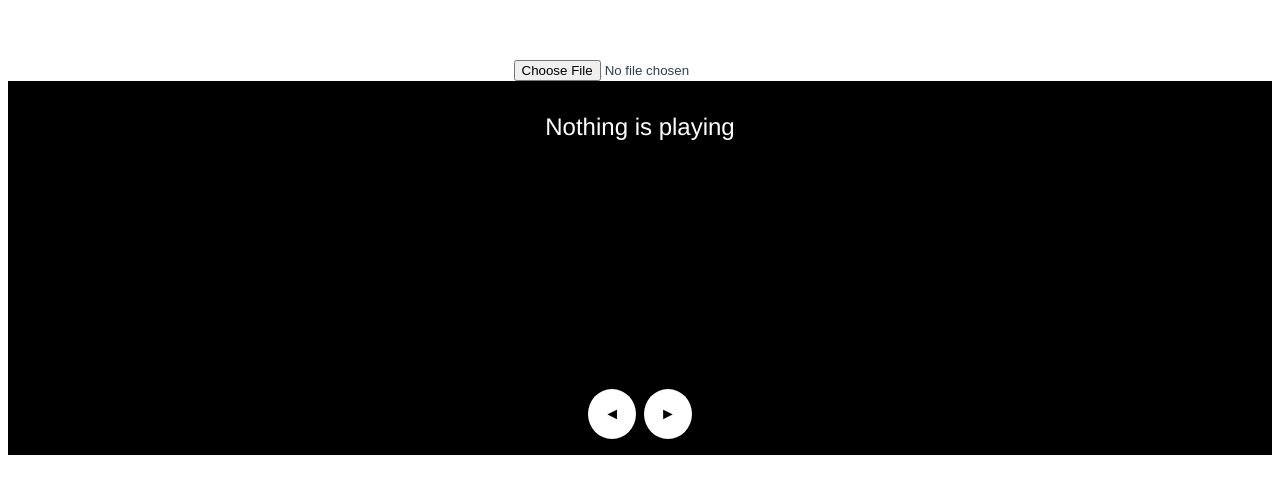
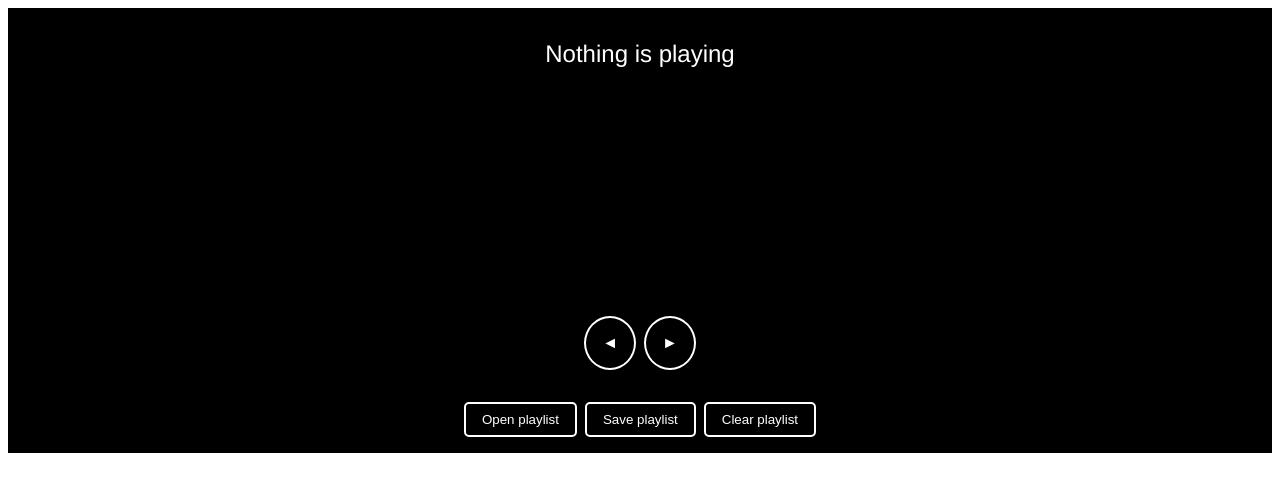
Before and after one commit to peterdee/deepseen-desktop, a Vue app: page / in a window 1280 px wide. Shown: the top 494 px of the page. Built offline with nearby package versions, Linux system fonts and the light colour scheme; the HTML template or start-up script is replaced by a standard one.

Commit message:
Drag & drop, styling, track switching

```diff
--- a/public/index.html
+++ b/public/index.html
@@ -14,7 +14,7 @@
       href="<%= BASE_URL %>favicon.ico"
       rel="icon"
     >
-    <title><%= htmlWebpackPlugin.options.title %></title>
+    <title>Audio Player</title>
   </head>
   <body>
     <noscript>
--- a/src/App.vue
+++ b/src/App.vue
@@ -1,10 +1,5 @@
 <template>
   <div id="app">
-    <input
-      name="file"
-      type="file"
-      @change="handleFileOpening($event)"
-    />
     <div
       v-if="currentlyPlaying"
       class="player"
@@ -23,7 +18,9 @@
         />
       </div>
       <Playlist
+        :current="audioID"
         :tracks="playlist"
+        @add-file="handleFileDrop($event)"
         @select-track="handleTrackSelection($event)"
       />
     </div>
@@ -31,19 +28,33 @@
       @play-next="playNext()"
       @play-previous="playPrevious()"
     />
+    <PlaylistControls
+      @clear-playlist="clearPlaylist()"
+      @open-playlist="openPlaylist()"
+      @save-playlist="savePlaylist()"
+    />
     <div v-if="playbackError">
-      <PlaybackError :message="playbackError" />
+      <PlaybackError
+        :message="playbackError"
+      />
     </div>
   </div>
 </template>
 
 <script>
+import { nextTick } from 'vue';
 import { promises as fs } from 'fs';
 import { lookup } from 'mime-types';
 
 import PlaybackControls from './components/PlaybackControls';
 import PlaybackError from './components/PlaybackError';
 import Playlist from './components/Playlist';
+import PlaylistControls from './components/PlaylistControls';
+
+// default application options
+const defaultOptions = {
+  loopPlaylist: false,
+};
 
 export default {
   name: 'App',
@@ -51,6 +62,7 @@ export default {
     PlaybackControls,
     PlaybackError,
     Playlist,
+    PlaylistControls,
   },
   data() {
     return {
@@ -58,6 +70,7 @@ export default {
       audioPath: '',
       audioType: '',
       audioURL: '',
+      options: null,
       playbackError: '',
       playlist: [],
     };
@@ -68,6 +81,10 @@ export default {
     },
   },
   mounted() {
+    // load application options
+    this.options = JSON.parse(localStorage.getItem('options')) || defaultOptions;
+
+    // load stored playlist
     this.playlist = JSON.parse(localStorage.getItem('playlist')) || [];
   },
   methods: {
@@ -76,27 +93,27 @@ export default {
      * @param {event} event - input event
      * @returns {void}
      */
-    handleFileOpening(event) {
-      event.preventDefault();
+    handleFileDrop(event) {
       this.playbackError = '';
 
+      const file = event.dataTransfer.files[0];
       const id = Date.now();
 
-      this.audioID = id;
-      this.audioPath = event.target.files[0].path;
-      this.audioType = event.target.files[0].type;
-      this.audioURL = URL.createObjectURL(event.target.files[0]);
+      return nextTick(() => {
+        const audio = new Audio();
+        audio.src = URL.createObjectURL(file);
 
-      const { player } = this.$refs;
-      return player.onloadedmetadata = () => {
+        // update the playlist
+        audio.oncanplay = () => {
           this.playlist.push({
-          duration: player.duration,
+            duration: audio.duration,
             id,
-          path: event.target.files[0].path,
-          type: event.target.files[0].type,
+            path: file.path,
+            type: file.type,
           });
           return localStorage.setItem('playlist', JSON.stringify(this.playlist));
         };
+      });
     },
     /**
      * Handle track selection
@@ -118,8 +135,16 @@ export default {
         this.audioURL = URL.createObjectURL(new Blob([buffer], { type: this.audioType }));
 
         // play the track
+        return nextTick(() => {
           const { player } = this.$refs;
-        return player.onloadedmetadata = () => player.play();
+          player.oncanplay = () => {
+            // play the next track when current one ends
+            player.onended = () => this.playNext();
+
+            // play the current track
+            return player.play();
+          };
+        });
       } catch (error) {
         if (error.code && error.code === 'ENOENT') {
           return this.playbackError = 'File not found!';
@@ -139,6 +164,13 @@ export default {
       this.audioURL = '';
       this.playbackError = '';
       return this.playlist = [];
+    },
+    /**
+     * Open an existing playlist
+     * @returns {Promise<*>}
+     */
+    openPlaylist() {
+      return console.log('open playlist');
     },
     /**
      * Play the next track
@@ -162,6 +194,13 @@ export default {
         return this.handleTrackSelection(previousTrackID);
       }
     },
+    /**
+     * Save current playlist
+     * @returns {Promise<*>}
+     */
+    savePlaylist() {
+      return console.log('save playlist', this.playlist);
+    },
   },
 };
 </script>
@@ -172,8 +211,6 @@ export default {
   -webkit-font-smoothing: antialiased;
   -moz-osx-font-smoothing: grayscale;
   text-align: center;
-  color: #2c3e50;
-  margin-top: 60px;
 }
 .player {
   background-color: black;
--- a/src/components/PlaybackControls.vue
+++ b/src/components/PlaybackControls.vue
@@ -31,18 +31,20 @@ export default {
   padding: 16px;
 }
 .control-button {
-  background-color: white;
-  border: none;
+  background-color: black;
+  border: 2px solid white;
   border-radius: 50%;
+  color: white;
   font-size: 16px;
   margin: 0 4px;
   outline: none;
   padding: 16px;
-  transition: background-color 150ms ease-in-out;
+  transition: background-color 200ms ease-in-out, color 200ms ease-in-out;
 }
 .control-button:hover {
-  background-color: #bfbfbf;
+  background-color: white;
+  color: black;
   cursor: pointer;
-  transition: background-color 150ms ease-in-out;
+  transition: background-color 200ms ease-in-out, color 200ms ease-in-out;
 }
 </style>
--- a/src/components/Playlist.vue
+++ b/src/components/Playlist.vue
@@ -1,11 +1,16 @@
 <template>
-  <div class="playlist">
+  <div
+    v-cloak
+    class="playlist"
+    @drop.prevent="$emit('add-file', $event)"
+    @dragover.prevent
+  >
     <div
       v-for="track in tracks"
       :key="track.id"
     >
       <button
-        class="track"
+        :class="['track', track.id === current ? 'active' : '']"
         type="button"
         @click="$emit('select-track', track.id)"
       >
@@ -24,6 +29,13 @@
 export default {
   name: 'Playlist',
   props: {
+    current: {
+      default() {
+        return null;
+      },
+      required: false,
+      type: [Number, String],
+    },
     tracks: {
       required: true,
       type: Array,
@@ -66,9 +78,13 @@ export default {
   justify-content: flex-start;
   overflow: scroll;
 }
+.track, .track:hover, .active, .active:hover {
+  transition: background-color 125ms ease-in-out;
+}
 .track {
   background-color: transparent;
   border: none;
+  border-radius: 5px;
   color: white;
   display: flex;
   font-size: 16px;
@@ -76,15 +92,19 @@ export default {
   outline: none;
   padding: 8px 16px;
   text-align: left;
-  transition: background-color 125ms ease-in-out;
   width: 100%;
 }
 .track:hover {
   background-color: #555555;
-  border-radius: 3px;
-  transition: background-color 125ms ease-in-out;
 }
 .track-name {
   max-width: 80%;
 }
+.active {
+  background-color: turquoise;
+  color: black;
+}
+.active:hover {
+  background-color: rgb(173, 255, 247);
+}
 </style>
--- a/src/components/PlaylistControls.vue
+++ b/src/components/PlaylistControls.vue
@@ -1,18 +1,21 @@
 <template>
   <div class="controls">
     <button
+      class="action-button"
       type="button"
       @click="$emit('open-playlist')"
     >
       Open playlist
     </button>
     <button
+      class="action-button"
       type="button"
       @click="$emit('save-playlist')"
     >
       Save playlist
     </button>
     <button
+      class="action-button"
       type="button"
       @click="$emit('clear-playlist')"
     >
@@ -30,6 +33,22 @@ export default {
 <style>
 .controls {
   display: flex;
-  justify-content: space-between;
+  justify-content: center;
+}
+.action-button {
+  background-color: black;
+  border: 2px solid white;
+  border-radius: 5px;
+  color: white;
+  margin: 0 4px;
+  outline: none;
+  padding: 8px 16px;
+  transition: background-color 200ms ease-in-out, color 200ms ease-in-out;
+}
+.action-button:hover {
+  background-color: white;
+  color: black;
+  cursor: pointer;
+  transition: background-color 200ms ease-in-out, color 200ms ease-in-out;
 }
 </style>
```
Lines whose indentation alone changed are shown as unchanged.
